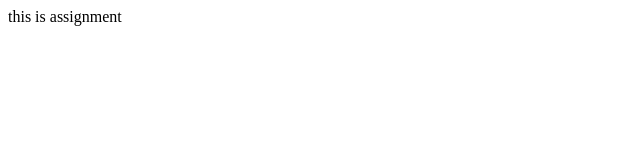
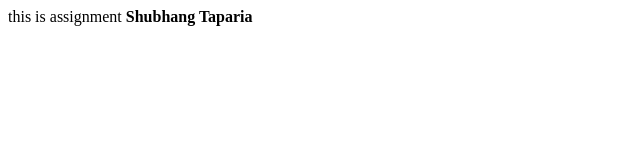
Before and after one commit to st632/homework1, a plain HTML site: page index.html in a window 1280 px wide. Shown: the whole page, without its empty margins (0-640 px from the left). Drawn offline with Linux system fonts and the light colour scheme.

Commit message:
second commit

```diff
--- a/index.html
+++ b/index.html
@@ -6,5 +6,7 @@ Homework 1
 </title>
 <body>
 this is assignment
+<b> Shubhang Taparia
+</b>
 </body>
 <html>
```
